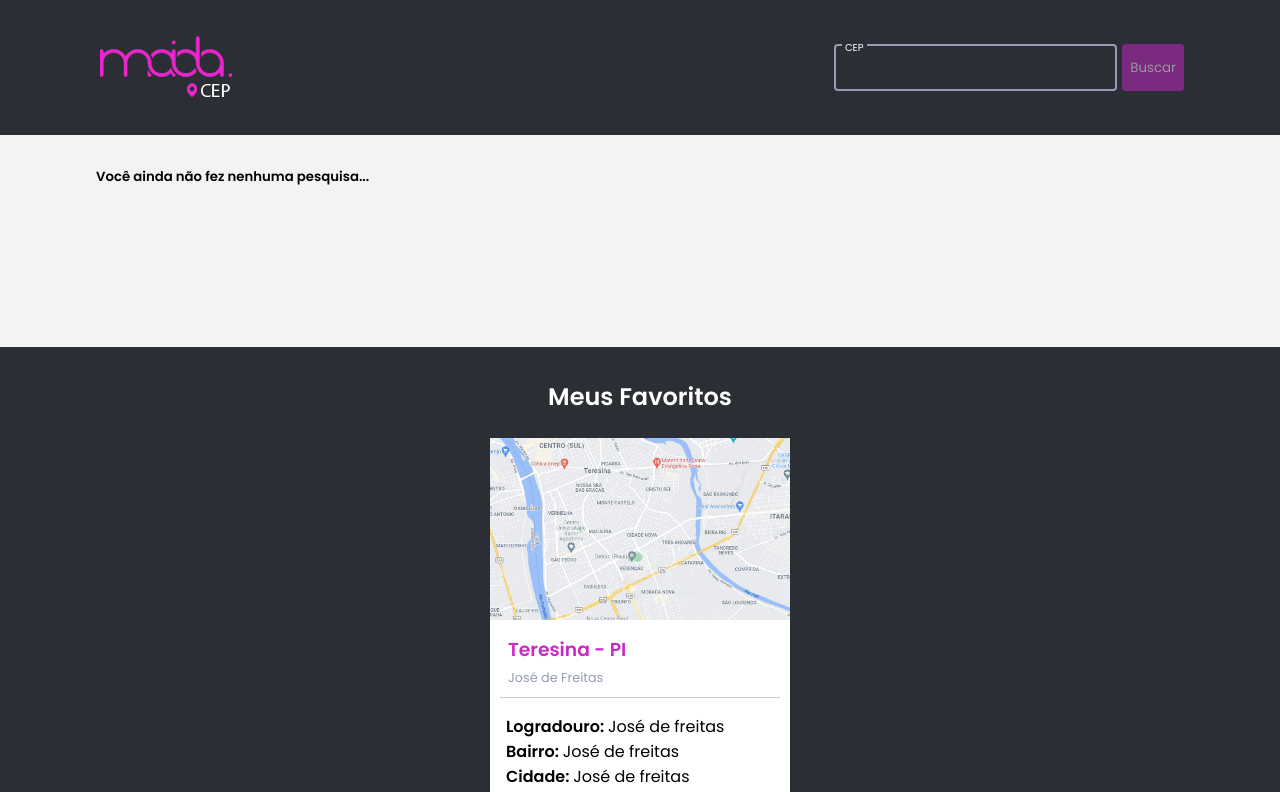
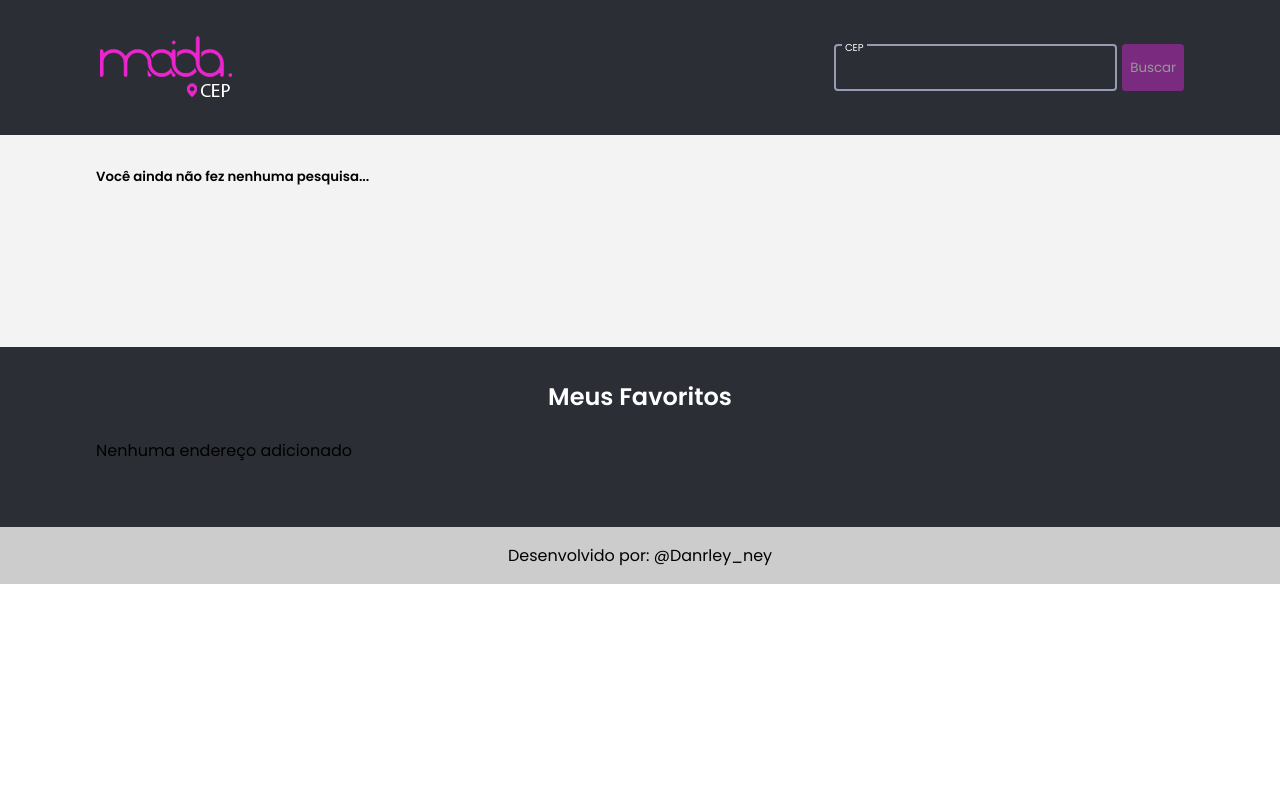
Before and after one commit to danrleyney2210/maida-cep, a React (Create React App) app: page / in a window 1280 px wide. Shown: the top 792 px of the page. Built offline with nearby package versions, Linux system fonts and the light colour scheme.

Commit message:
functions add Local Storage

```diff
--- a/src/Context/favorites.jsx
+++ b/src/Context/favorites.jsx
@@ -10,16 +10,45 @@ export function FavoriteProvider({ children }) {
     return favoritesStorage || []
   })
 
-  function favorito(newAddress) {
+  function verifyExistCepInLocalStorage(newAddress) {
     const getFavorites = localStorage.getItem('MAIDACEP:favorites')
     const favoritesStorage = JSON.parse(getFavorites)
 
+    const newAddressFormated = {...newAddress, isFavorite: false}
+
     if(favoritesStorage !== null) {
-      const findCepNewAddress = favoritesStorage.some(address => address.cep === newAddress.cep)
+        const values = [...favoritos]
+        const findCepNewAddress = favoritesStorage.findIndex(address => address.cep === newAddress.cep)
 
-      if(findCepNewAddress) {
-        return
-      }
+        if(findCepNewAddress > -1 && !values[findCepNewAddress].isFavorite) {
+          values[findCepNewAddress] = {
+            ...values[findCepNewAddress],
+            isFavorite: true
+          }
+
+          newAddressFormated.isFavorite = true
+          setFavoritos(values)
+        }
+
+        setFavoritos(values)
+
+        return {
+          exist: findCepNewAddress > -1,
+          newAddresFormated: newAddressFormated
+        }
+    }
+
+    return {
+      exist: false,
+      newAddresFormated: newAddressFormated
+    }
+  }
+
+  function favorito(newAddress) {
+    const { exist } = verifyExistCepInLocalStorage(newAddress)
+
+    if(exist) {
+      return
     }
 
     setFavoritos([...favoritos, newAddress])
@@ -27,7 +56,7 @@ export function FavoriteProvider({ children }) {
   }
 
   return (
-    <ContextFavorite.Provider value={{favoritos, favorito}}>
+    <ContextFavorite.Provider value={{favoritos, favorito, verifyExistCepInLocalStorage}}>
       {children}
     </ContextFavorite.Provider>
   )
--- a/src/components/Favorite/index.jsx
+++ b/src/components/Favorite/index.jsx
@@ -1,9 +1,11 @@
-import { Container, Content } from "./styles";
+import { Container, Content, WrapperFavorites } from "./styles";
 import  foto  from '../../assets/map.JPG';
-import { useFavorite } from "../../Context/favorites";
+import { useFavorite, } from "../../Context/favorites";
 
 export function Favorite() {
-  const context = useFavorite()
+  const { favoritos } = useFavorite()
+
+  console.log(favoritos)
 
 
   return (
@@ -13,28 +15,48 @@ export function Favorite() {
           <h2>Meus Favoritos</h2>
         </div>
 
-        <div className="section-card">
+        {
+          favoritos.length === 0 && (
+            <div>Nenhuma endereço adicionado</div>
+          )
+        }
+
+        {
+          favoritos.length > 0 && (
+             <WrapperFavorites>
+              {
+                favoritos.map((favorito, index) => (
+                  <div key={String(index)} className="section-card">
                     <div className="card-mapa">
                       <div className="mapa">
-              <img src={ foto } alt="" />
+                        <iframe
+                          width="100%"
+                          height="190"
+                          loading="lazy"
+                          allowFullScreen
+                          title={favorito.cep}
+                          src={`https://www.google.com/maps/embed/v1/search?q=${favorito.cep}&key=AIzaSyDB6Pu4YHZJ1NWbnYx-L8rmnQ6oovEC3Go`}
+                        ></iframe>
                       </div>
                       <div className="description">
                         <div className="location-title">
-                <h3>Teresina - PI</h3>
-                <span>José de Freitas</span>
+                          <h3>{favorito.localidade} - {favorito.uf}</h3>
+                          <span>{favorito.cep}</span>
                         </div>
                       </div>
                       <div className="information">
-              <p>Logradouro: <span>José de freitas</span></p>
-              <p>Bairro: <span>José de freitas</span></p>
-              <p>Cidade: <span>José de freitas</span></p>
-              <p>Estado: <span>José de freitas</span></p>
+                        <p className="logradouro">Logradouro: <span>{favorito.logradouro}</span></p>
+                        <p>Bairro: <span>{favorito.bairro}</span></p>
+                        <p>Cidade: <span>{favorito.localidade}</span></p>
+                        <p>Estado: <span>{favorito.uf}</span></p>
                       </div>
                     </div>
                   </div>
-
-
-
+                ))
+              }
+             </WrapperFavorites>
+          )
+        }
       </Content>
     </Container>
   )
--- a/src/components/Favorite/styles.jsx
+++ b/src/components/Favorite/styles.jsx
@@ -9,6 +9,8 @@ export const Content = styled.div`
   margin: 0 auto;
   padding: 2rem 1rem 4rem;
 
+
+
   .header-title {
     width: 100%;
     text-align: center;
@@ -17,6 +19,14 @@ export const Content = styled.div`
     h2 {
       color: #fff;
     }
+  }
+
+  .logradouro {
+    text-overflow: ellipsis;
+    width: 100%;
+    white-space: nowrap;
+    overflow: hidden;
+
   }
 
   .section-card {
@@ -32,8 +42,9 @@ export const Content = styled.div`
       margin-bottom: 1.5rem;
 
     .mapa {
-      img {
-        width: 100%;
+      iframe {
+        border-radius: 0.44rem 0.44rem 0  0;
+        border: none;
       }
     }
 
@@ -75,3 +86,10 @@ export const Content = styled.div`
   }
 
 `
+
+export const WrapperFavorites = styled.div`
+  display: flex;
+  justify-content: center;
+  gap: 2rem;
+  flex-wrap: wrap;
+`
--- a/src/components/Footer/index.jsx
+++ b/src/components/Footer/index.jsx
@@ -4,7 +4,7 @@ export function Footer() {
   return(
     <Container>
       <Content>
-        <h1>Footer</h1>
+        <p>Desenvolvido por: <span>@Danrley_ney</span></p>
       </Content>
     </Container>
   )
--- a/src/components/Footer/styles.jsx
+++ b/src/components/Footer/styles.jsx
@@ -2,11 +2,11 @@ import styled from "styled-components"
 
 export const Container = styled.div`
   background: #ccc;
-
 `
-
 export const Content = styled.div`
   max-width: 1120px;
   margin: 0 auto;
-
+  padding: 1rem 0;
+  display: flex;
+  justify-content: center;
 `
--- a/src/components/Header/index.jsx
+++ b/src/components/Header/index.jsx
@@ -2,8 +2,11 @@ import Logo from '../../assets/logo.png'
 import { Container, Content } from './styles'
 import { useState, useEffect } from 'react';
 import axios from 'axios';
+import { useFavorite } from '../../Context/favorites';
 
 export function Header({newAddress}) {
+  const { verifyExistCepInLocalStorage } = useFavorite()
+
   const [loading, setLoading] = useState(false)
   const [cep, setCep] = useState('')
   const [ validation , setValidation] = useState(false)
@@ -43,7 +46,17 @@ export function Header({newAddress}) {
           alert('Você digitou um CEP inválido!')
           return
         }
-        newAddress(response.data)
+
+        console.log(response.data)
+
+
+        const { newAddresFormated } = verifyExistCepInLocalStorage(response.data)
+
+        console.log(newAddresFormated)
+
+        newAddress(newAddresFormated)
+
+
         setCep('')
       })
       .catch((error)=>{
--- a/src/components/Map/index.jsx
+++ b/src/components/Map/index.jsx
@@ -27,6 +27,19 @@ export function Map({newAddress}) {
             </tbody>
           </table>
 
+          {
+            newAddress.isFavorite && (
+              <div className="content-button favoritado">
+                <button disabled>
+                  <AiFillStar />
+                  Favoritado!
+                </button>
+              </div>
+            )
+          }
+
+        {
+            !newAddress.isFavorite && (
               <div className="content-button">
                 <button onClick={()=> favorito(newAddress)}>
                   <AiFillStar />
@@ -34,6 +47,10 @@ export function Map({newAddress}) {
                   Add favoritos
                 </button>
               </div>
+            )
+          }
+
+
 
           <div className="content-map">
             <iframe
--- a/src/components/Map/styles.jsx
+++ b/src/components/Map/styles.jsx
@@ -62,6 +62,14 @@ export const Content = styled.div`
     }
   }
 
+  .favoritado {
+    button {
+      opacity: 0.6;
+      cursor: not-allowed;
+    }
+  }
+
+
   .content-map {
     margin-top: 1.5rem;
     width: 100%;
```
Also changed, not shown: src/assets/tela.JPG (added). Lines whose indentation alone changed are shown as unchanged.
